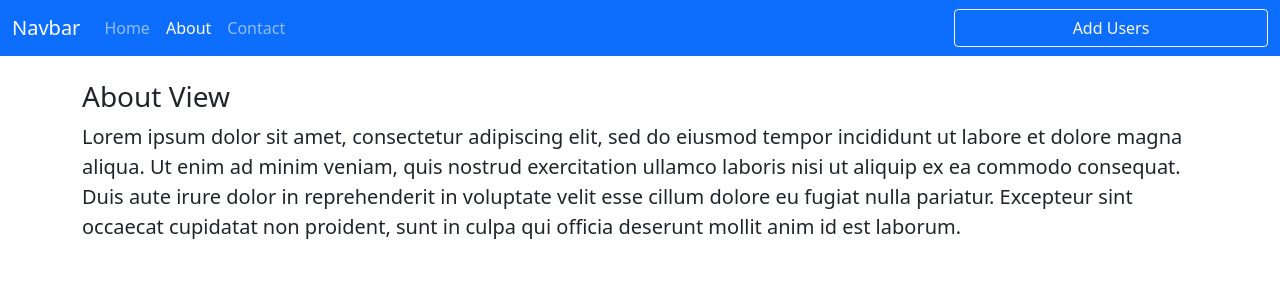
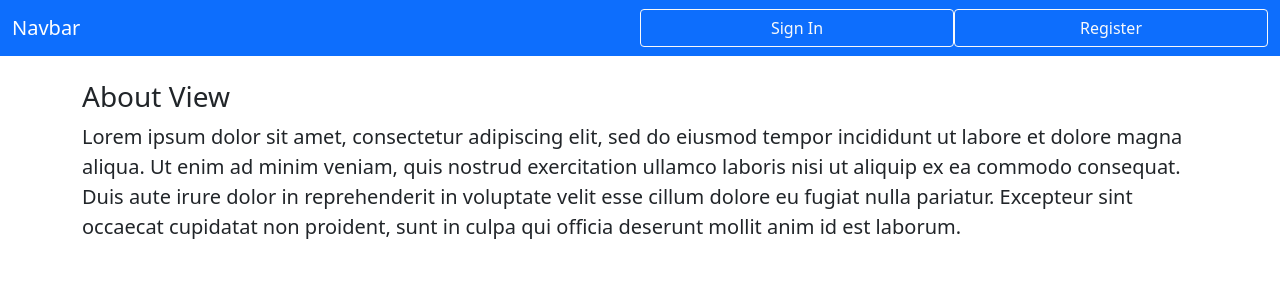
Before and after one commit to k-shivam/cg-hackathon, a React (Create React App) app in the folder employee-mgmt-sys/: page /about in a window 1280 px wide. Shown: the top 300 px of the page. Built offline with nearby package versions, Linux system fonts and the light colour scheme.

Commit message:
Update Navbar.js

```diff
--- a/employee-mgmt-sys/src/components/layout/Navbar.js
+++ b/employee-mgmt-sys/src/components/layout/Navbar.js
@@ -1,7 +1,14 @@
 import React from 'react';
-import { Link, NavLink } from 'react-router-dom';
+import { Link, NavLink, useNavigate } from 'react-router-dom';
 
 const Navbar = () => {
+  const {user} = localStorage || {};
+  const navigate = useNavigate();
+
+  const handleSignOut = () =>{
+    delete localStorage.user
+  }
+
   return (
     <nav className="navbar navbar-expand-lg navbar-dark bg-primary">
         <div className="container-fluid">
@@ -10,19 +17,22 @@ const Navbar = () => {
             <span className="navbar-toggler-icon" />
           </button>
           <div className="collapse navbar-collapse" id="navbarSupportedContent">
-            <ul className="navbar-nav me-auto mb-2 mb-lg-0">
+            {user ? <ul className="navbar-nav me-auto mb-2 mb-lg-0">
               <li className="nav-item">
-                <NavLink className="nav-link" to="home">Home</NavLink>
+                <NavLink className="nav-link" to="/home">Home</NavLink>
               </li>
               <li className="nav-item">
-              <NavLink className="nav-link" to="about">About</NavLink>
+              <NavLink className="nav-link" to="/about">About</NavLink>
               </li>
               <li className="nav-item">
-              <NavLink className="nav-link" to="contact">Contact</NavLink>
+              <NavLink className="nav-link" to="/contact">Contact</NavLink>
               </li>
-            </ul>
+            </ul>:null}
           </div>
-          <Link className='btn btn-outline-light w-25' to="/user/add">Add Users</Link>
+          {!user ? <Link className='btn btn-outline-light w-25' to="/login" >Sign In</Link>: null}
+          {!user ? <Link className='btn btn-outline-light w-25' to="/register" >Register</Link>: null}
+          {user ? <Link className='btn btn-outline-light w-25' to="/login" onClick={handleSignOut}>Sign Out</Link>: null}
+          {user ? <Link className='btn btn-outline-light w-25' to="/user/add">Add Users</Link>:null}
         </div>
       </nav>
   );
```
